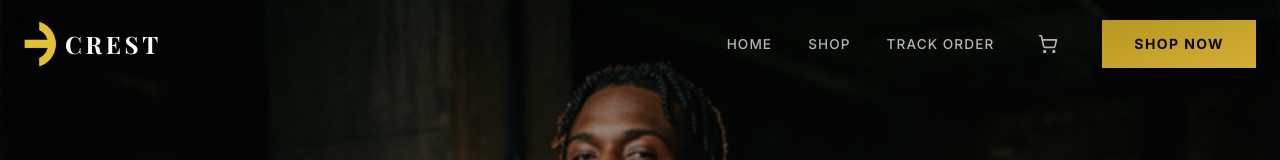
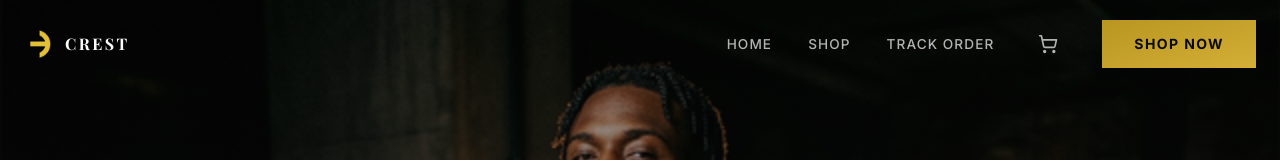
Before and after one commit to Hart-wiz/crest-store-client, a Next.js app: page / in a window 1280 px wide. Shown: the top 160 px of the page. Built offline with nearby package versions, Linux system fonts and the light colour scheme.

Commit message:
adjusted the logo size for navbar

```diff
--- a/app/components/Navbar.tsx
+++ b/app/components/Navbar.tsx
@@ -34,8 +34,8 @@ export default function Navbar() {
         <div className="max-w-[1280px] mx-auto px-6 flex items-center justify-between">
           {/* Logo */}
           <Link href="/" className="no-underline flex items-center gap-2 text-gold">
-            <Image src="/logo.png" alt="Crest Logo" width={33} height={30} className=" object-contain" priority />
-            <span className="font-heading text-2xl font-bold tracking-[0.15em] text-white">
+            <Image src="/logo.png" alt="Crest Logo" width={33} height={30} className="h-7 object-contain" priority />
+            <span className="font-heading text-sms font-bold tracking-[0.15em] text-white">
               CREST
             </span>
           </Link>
```
